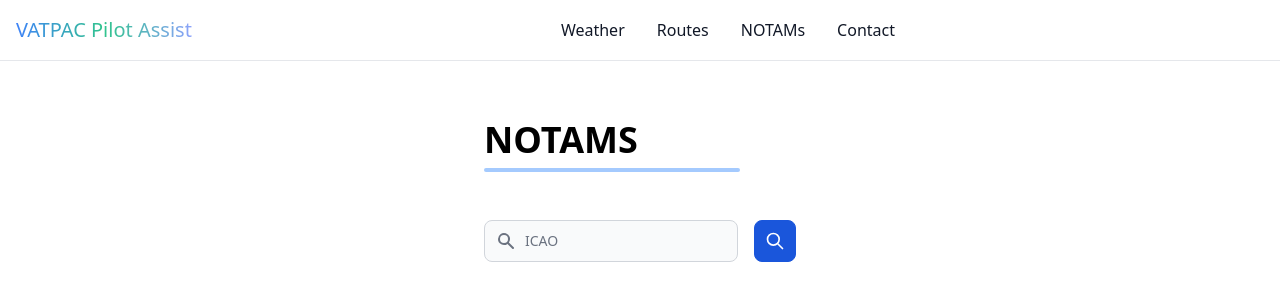
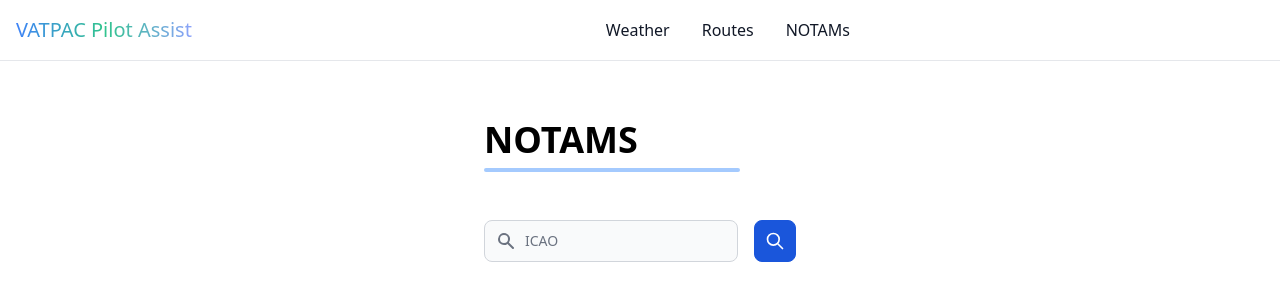
Before and after one commit to chrisg06/pilot-assist, a Vue app: page /notams in a window 1280 px wide. Shown: the top 300 px of the page. Built offline with nearby package versions, Linux system fonts and the light colour scheme.

Commit message:
remove contact link

```diff
--- a/src/components/navbar.vue
+++ b/src/components/navbar.vue
@@ -64,13 +64,6 @@
                 >NOTAMs</router-link
               >
             </li>
-            <li>
-              <a
-                href="#"
-                class="block py-2 pl-3 pr-4 text-gray-900 rounded hover:bg-gray-100 md:hover:bg-transparent md:hover:text-blue-700 md:p-0 md:dark:hover:text-blue-500 dark:text-white dark:hover:bg-gray-700 dark:hover:text-white md:dark:hover:bg-transparent dark:border-gray-700"
-                >Contact</a
-              >
-            </li>
           </ul>
         </div>
       </div>
```
